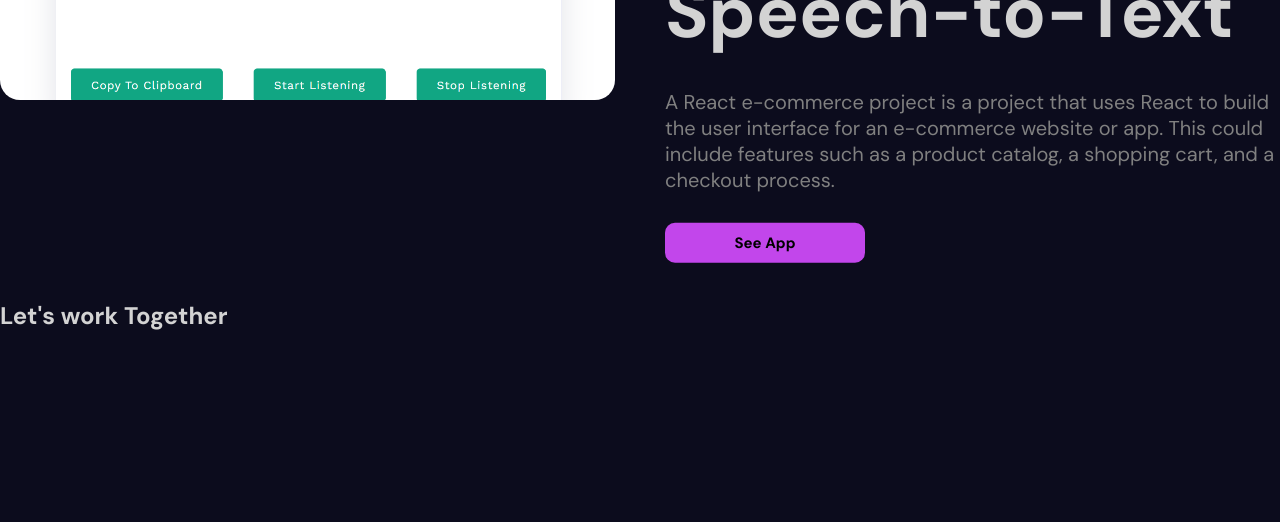
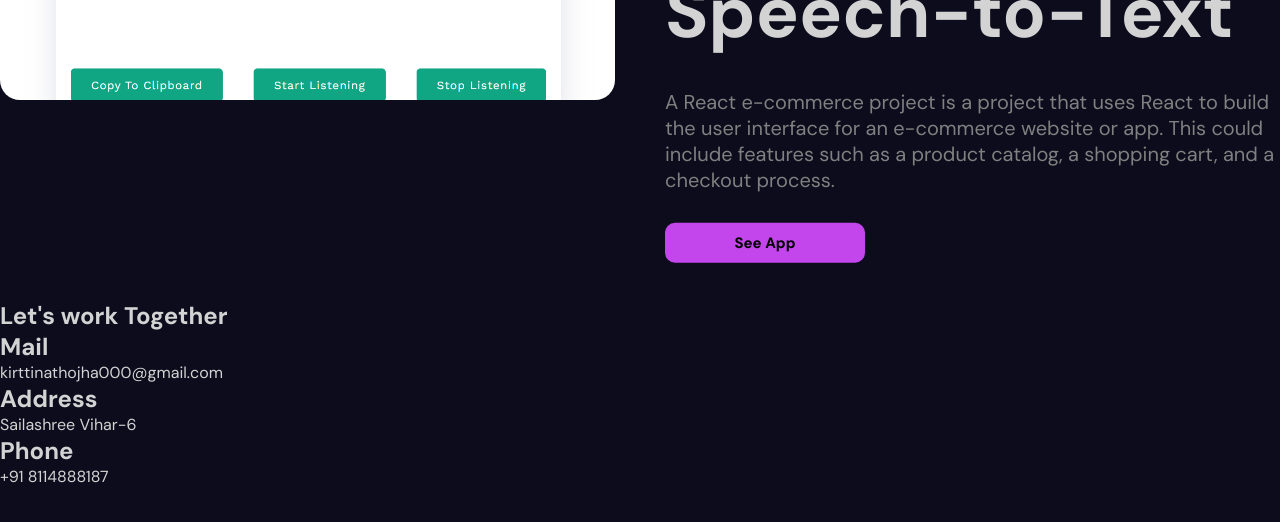
Before and after one commit to Kirttinath/portfolio-app, a React (Vite) app: page / in a window 1280 px wide. Shown: the part 6253-6775 px from the top of the page. Built offline with nearby package versions, Linux system fonts and the light colour scheme; a web font is replaced by a local one.

Commit message:
Add contact details to the Contact page.

```diff
--- a/src/Components/Contact/Contact.jsx
+++ b/src/Components/Contact/Contact.jsx
@@ -5,6 +5,18 @@ const Contact = () => {
     <div className="contact">
       <div className="textContainer">
         <h1>Let&apos;s work Together</h1>
+        <div className="item">
+          <h2>Mail</h2>
+          <span>kirttinathojha000@gmail.com</span>
+        </div>
+        <div className="item">
+          <h2>Address</h2>
+          <span>Sailashree Vihar-6</span>
+        </div>
+        <div className="item">
+          <h2>Phone</h2>
+          <span>+91 8114888187</span>
+        </div>
       </div>
       <div className="formContainer"></div>
     </div>
```
